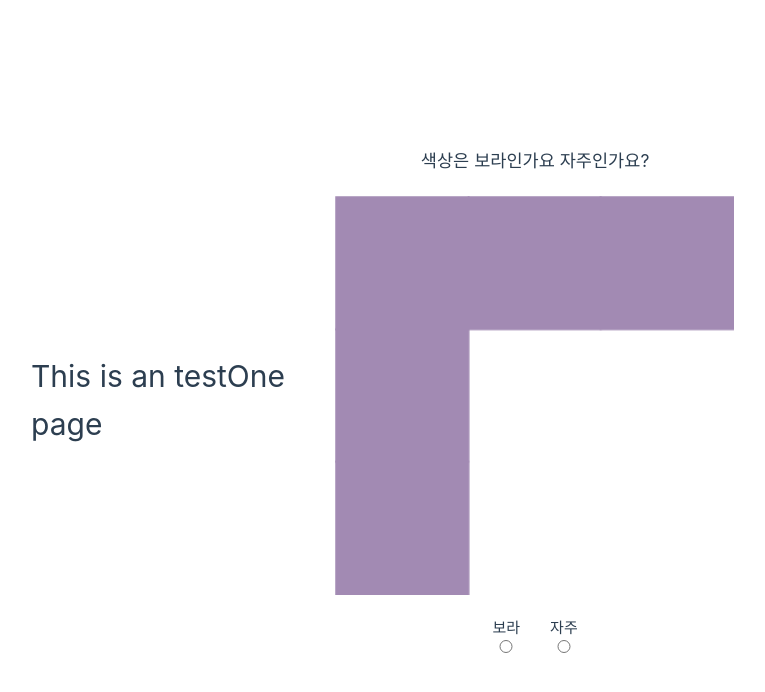
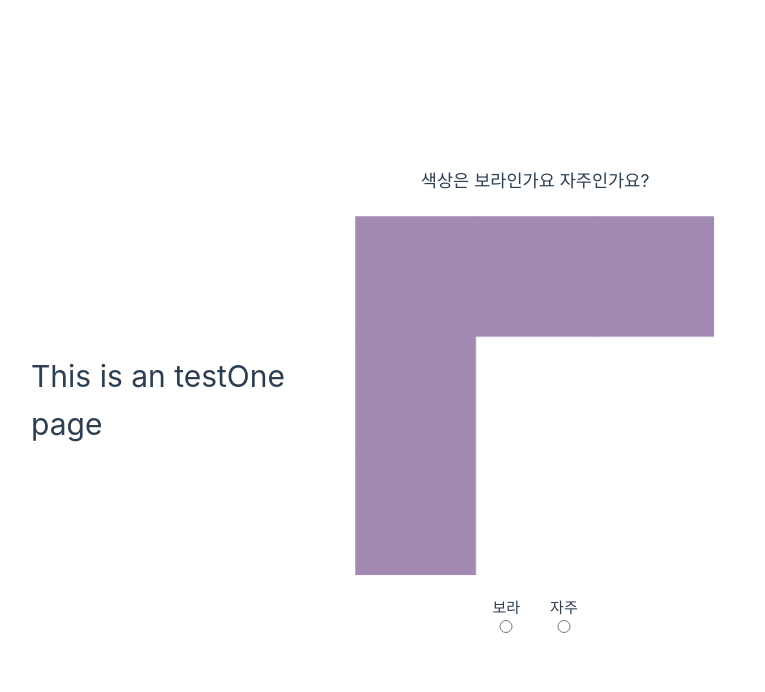
Before and after one commit to jh8057/color, a Vue app: page /testOnePage in a window 1280 px wide. Shown: the top 692 px of the page, without its empty margins (1-766 px from the left). Built offline with nearby package versions, Linux system fonts and the light colour scheme.

Commit message:
[testOne] image size change

```diff
--- a/src/components/testOneComp.vue
+++ b/src/components/testOneComp.vue
@@ -28,6 +28,7 @@
         <img src="/center.png" class="centerPoint__img" />
       </div>
     </main>
+
     <article v-if="showFin" class="result">
       <table-result :result="finalResult" />
       **어떻게 나오게 할지는 고민을 조금 더 해봐야할 것 같습니다.
@@ -114,7 +115,8 @@ export default defineComponent({
 
     // 처음에 조준점으로 시작
     // 1초 뒤에 문제 출제
-    setTimeout(this.showQuestion, 1000);
+    // 검색 끝난 뒤 다시 실행하면 안됨
+    if (this.len > 0) setTimeout(this.showQuestion, 1000);
   },
   methods: {
     showCenterPoint() {
@@ -122,12 +124,11 @@ export default defineComponent({
       if (this.len > 0) setTimeout(this.showQuestion, 1000);
     },
     showQuestion() {
-      this.question = true;
-
       // 16개중 랜덤으로 하나를 뽑아야 된다.
       // 쓰고 다시 나오면 안되므로 버려야된다.
       this.doSelect();
 
+      this.question = true;
       setTimeout(this.saveResult, 3000);
     },
     saveResult() {
@@ -161,8 +162,8 @@ export default defineComponent({
 }
 
 img {
-  width: 50vh;
-  height: 50vh;
+  width: 45vh;
+  height: 45vh;
 }
 .centerPoint {
   width: 100%;
```
